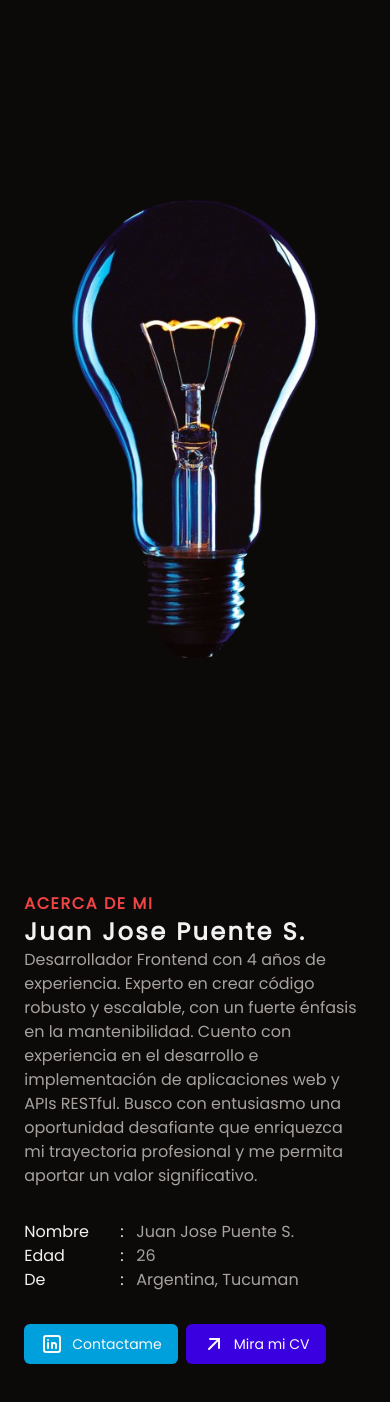
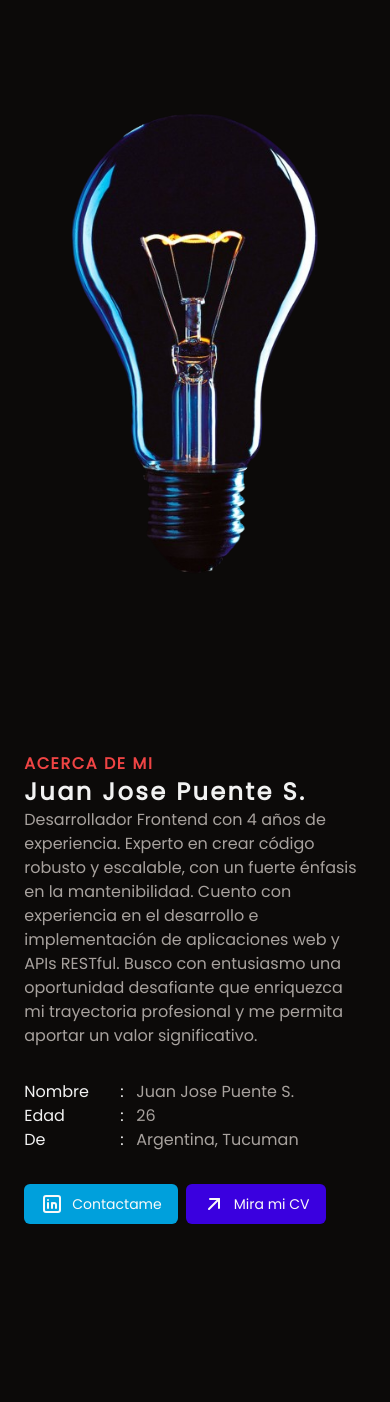
Before and after one commit to JoseScap/portfolio-scap, a Next.js app: page / in a window 390 px wide. Shown: the top 1402 px of the page. After the commit the page ends 1304 px from the top, so only its background shows below. Built offline with nearby package versions, Linux system fonts and the light colour scheme.

Commit message:
feat: :sparkles: add responsive in about for all devices

```diff
--- a/src/app/page.tsx
+++ b/src/app/page.tsx
@@ -5,11 +5,11 @@ import Image from "next/image";
 
 export default function Home() {
   return (
-    <main className="bg-background min-h-screen px-2 max-w-7xl mx-auto w-11/12 grid grid-cols-1">
-      <div className="min-h-screen w-full flex flex-col justify-center">
-        <Image src={AboutImage} alt="Juan Jose Puente Scapolatempo" className="w-full" />
+    <main className="bg-background min-h-screen px-2 max-w-7xl mx-auto w-11/12 grid grid-cols-1 lg:grid-cols-2">
+      <div className="w-full flex flex-col py-20 justify-center items-center">
+        <Image src={AboutImage} alt="Juan Jose Puente Scapolatempo" className="w-full max-w-sm" />
       </div>
-      <div className="flex flex-col pt-12 min-h-screen gap-8 col-span-2">
+      <div className="flex flex-col py-20 gap-8 justify-center">
         <div>
           <h2 className="uppercase text-md font-bold text-red-500 tracking-widest">
             Acerca de Mi
@@ -33,6 +33,9 @@ export default function Home() {
           </div>
           <div className="flex text-md">
             <p className="w-24">De</p><span className="w-4">:</span><p className="text-stone-400">Argentina, Tucuman</p>
+          </div>
+          <div className="hidden sm:flex text-md">
+            <p className="w-24">Mail</p><span className="w-4">:</span><p className="text-stone-400">juanpuentescapolatempo@gmail.com</p>
           </div>
         </div>
         <div className="flex gap-2">
```
